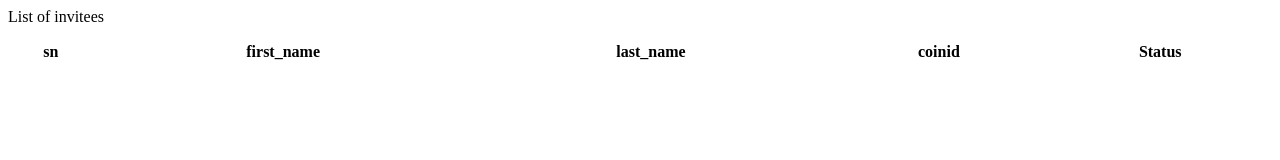
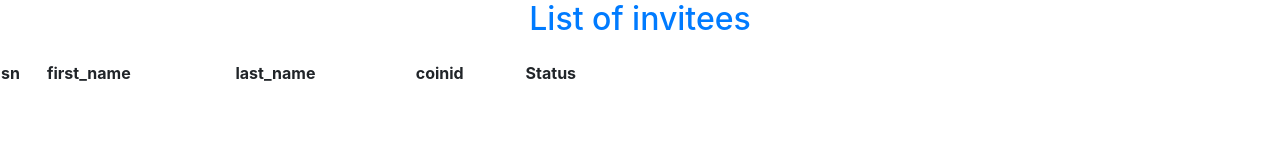
Before and after one commit to jazz7/admin-list, a plain HTML site: page none1.html in a window 1280 px wide. Drawn offline with Linux system fonts and the light colour scheme.

Commit message:
none1.html

```diff
--- a/none1.html
+++ b/none1.html
@@ -1,12 +1,19 @@
 <html>
 <head>
-    <link rel="" href="bootstrap.min.css", href="https://cdn.datatables.net/1.10.16/css/jquery.dataTables.min.css" href="https://cdn.datatables.net/buttons/1.4.2/css/buttons.dataTables.min.css" href="https://cdn.datatables.net/select/1.2.3/css/select.dataTables.min.css" href="https://editor.datatables.net/extensions/Editor/css/editor.dataTables.min.css">
+    <link rel="stylesheet" type="text/css" href="bootstrap.min.css"> </link>
+    <style type="text/css" media='screen,projection'>
+
+    @import = url("https://cdn.datatables.net/1.10.16/css/jquery.dataTables.min.css");
+    @import = url("https://cdn.datatables.net/buttons/1.4.2/css/buttons.dataTables.min.css");
+    @import= url("https://cdn.datatables.net/select/1.2.3/css/select.dataTables.min.css");
+    @import= url("https://editor.datatables.net/extensions/Editor/css/editor.dataTables.min.css");
+</style>
 </head>
     <body>
         <p class="h2 text-primary text-center">List of invitees</p>
                 <table class="table">
                     <thead class='thead-dark'>
-<table id="table" class="display" cellspacing="0" width="100%">
+<table id="table" class="display" cellspacing="0" width="50%">
         <thead >
             <tr>
                 <th>sn</th>
@@ -40,7 +47,7 @@
                         label: "status:",
                         name: "status"
                       ]
-            } );
+            });
 
             ('table').DataTable( {
                 columns: [
```
